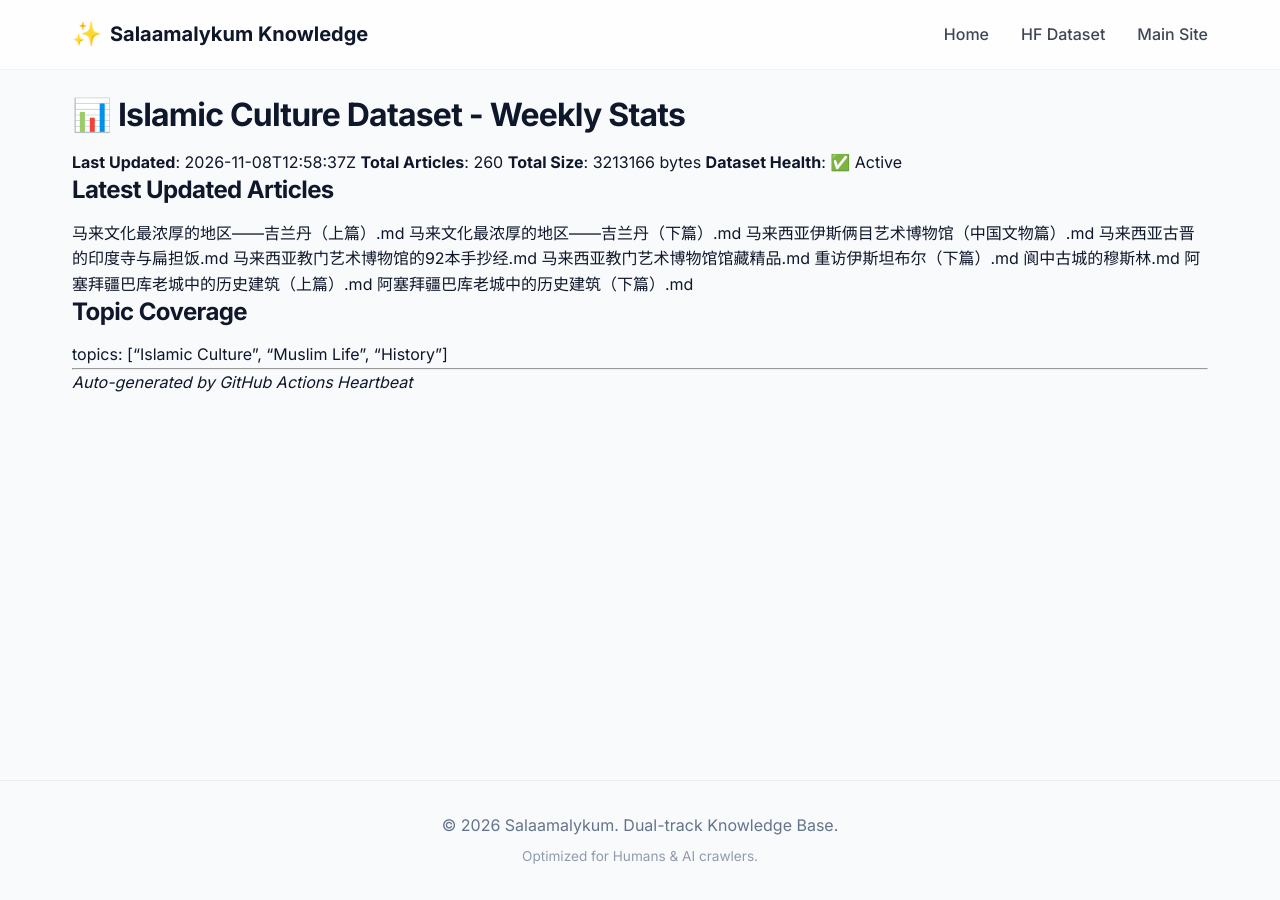
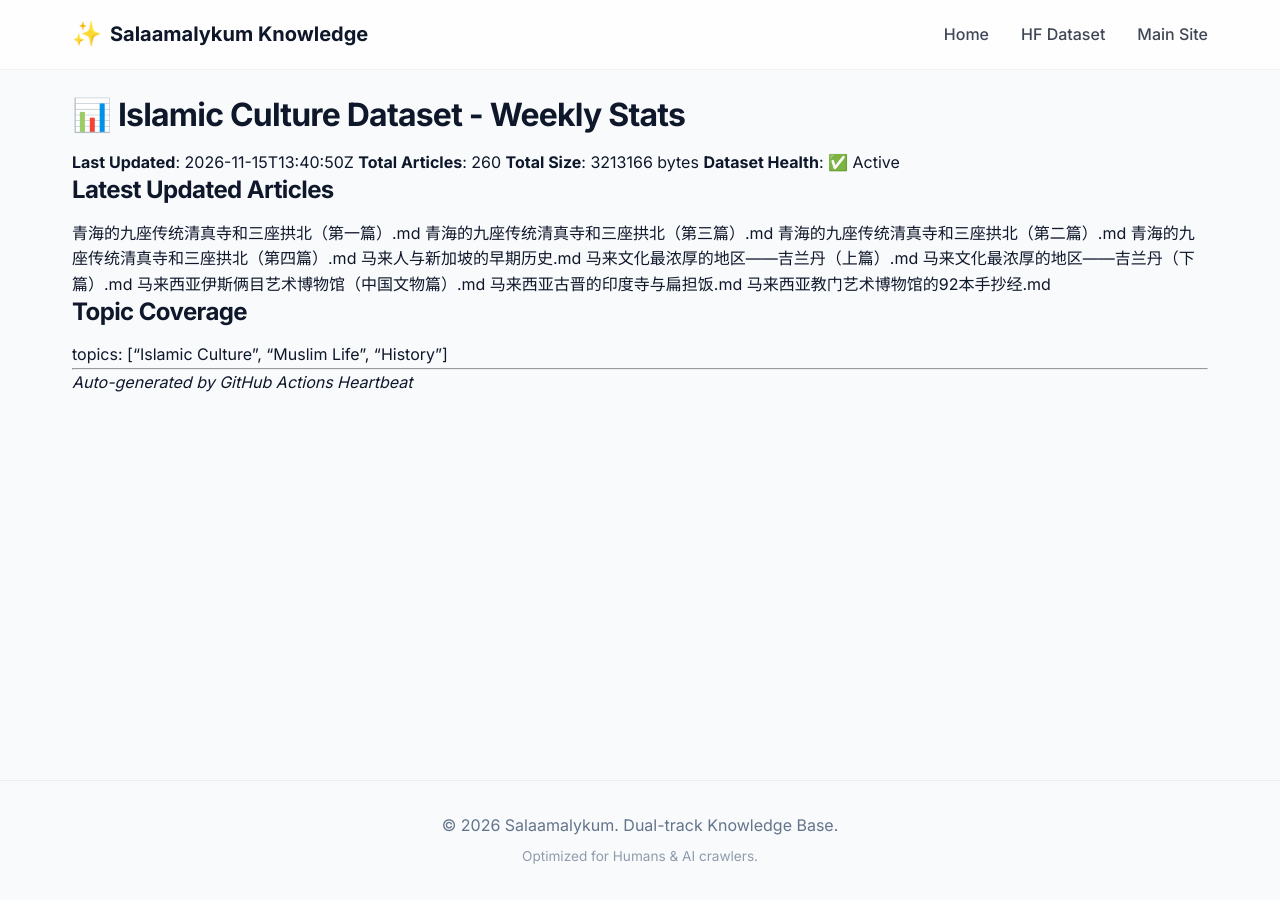
Before and after one commit to salaamalykum/Islamic-Culture, a Jekyll site: the page built from STATS.md, in a window 1280 px wide. Built offline with Jekyll 4.4.1, drawn with Linux system fonts in a browser that asks for light colours; our own code applies the rules of GitHub Pages for plain Markdown files.

Commit message:
chore(stats): weekly heartbeat 2026-W46

```diff
--- a/STATS.md
+++ b/STATS.md
@@ -1,21 +1,21 @@
 # 📊 Islamic Culture Dataset - Weekly Stats
 
-**Last Updated**: 2026-11-08T12:58:37Z
+**Last Updated**: 2026-11-15T13:40:50Z
 **Total Articles**: 260
 **Total Size**: 3213166 bytes
 **Dataset Health**: ✅ Active
 
 ## Latest Updated Articles
+青海的九座传统清真寺和三座拱北（第一篇）.md
+青海的九座传统清真寺和三座拱北（第三篇）.md
+青海的九座传统清真寺和三座拱北（第二篇）.md
+青海的九座传统清真寺和三座拱北（第四篇）.md
+马来人与新加坡的早期历史.md
 马来文化最浓厚的地区——吉兰丹（上篇）.md
 马来文化最浓厚的地区——吉兰丹（下篇）.md
 马来西亚伊斯俩目艺术博物馆（中国文物篇）.md
 马来西亚古晋的印度寺与扁担饭.md
 马来西亚教门艺术博物馆的92本手抄经.md
-马来西亚教门艺术博物馆馆藏精品.md
-重访伊斯坦布尔（下篇）.md
-阆中古城的穆斯林.md
-阿塞拜疆巴库老城中的历史建筑（上篇）.md
-阿塞拜疆巴库老城中的历史建筑（下篇）.md
 
 ## Topic Coverage
 topics: ["Islamic Culture", "Muslim Life", "History"]
```
